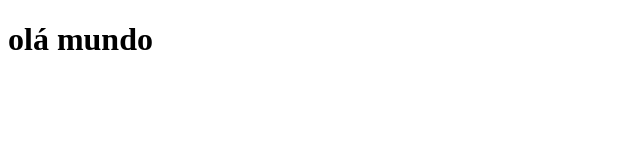
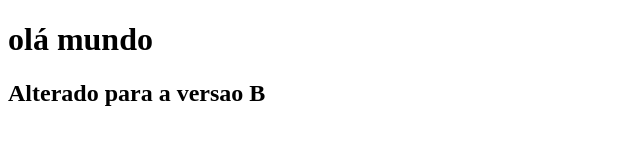
Before and after one commit to Kamilasousa17/git-aula-01, a plain HTML site: page index.html in a window 1280 px wide. Shown: the whole page, without its empty margins (0-640 px from the left). Drawn offline with Linux system fonts and the light colour scheme.

Commit message:
mais uma versão atualizada

```diff
--- a/index.html
+++ b/index.html
@@ -7,6 +7,7 @@
 </head>
 <body>
     <h1>olá mundo</h1>
+    <h2>Alterado para a versao B</h2>
 
 </body>
 </html>
```
